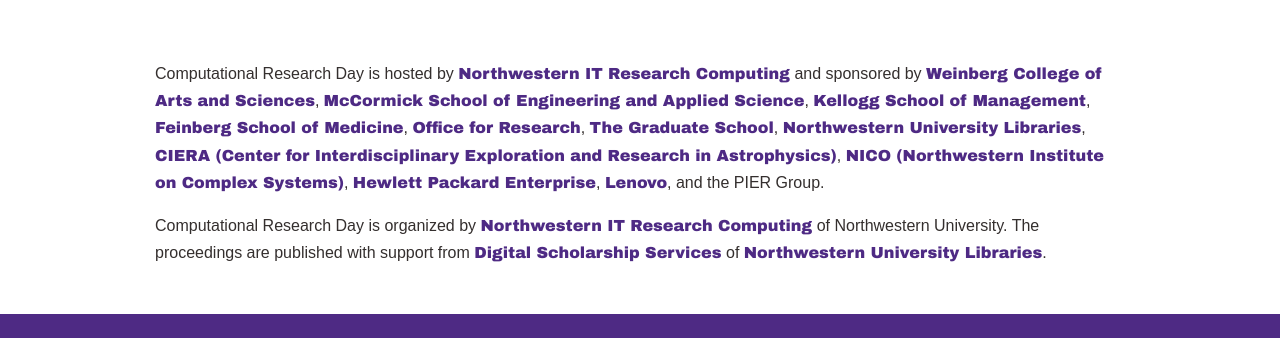
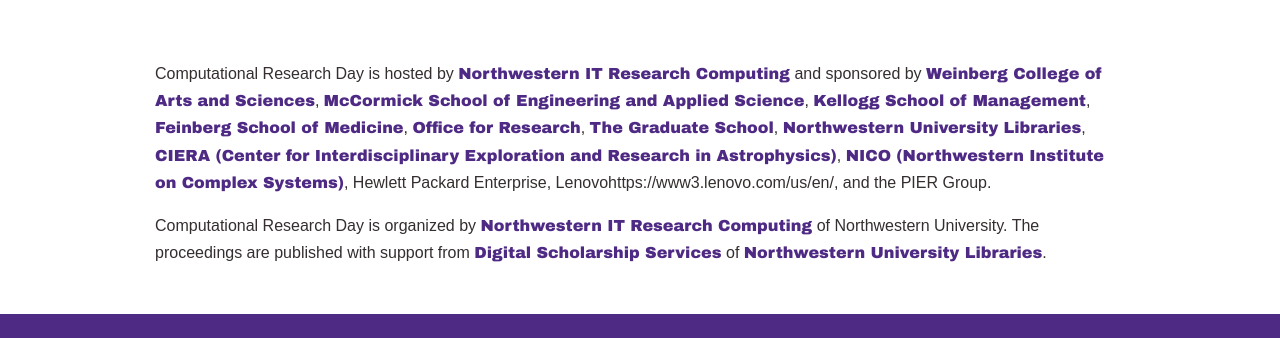
Before and after one commit to nulib/computational-research-day, a Jekyll site: the page built from index.md, in a window 1280 px wide and 900 px high, scrolled down 1958 px, cut to the strip 156-494 px from the top of the window. Built offline with Jekyll 4.4.1, drawn with Linux system fonts in a browser that asks for light colours; nearby versions of some CDN libraries; some web fonts are replaced; some of the changed lines change nothing that is shown.

Commit message:
removes links to commercial websites

```diff
--- a/index.md
+++ b/index.md
@@ -6,6 +6,6 @@
 home: true
 header_caption: "Portrait of the Galaxy as a Young Galaxy by Alex Gurvich, Department of Physics & Astronomy"
 ---
-Computational Research Day is hosted by [Northwestern IT Research Computing](http://www.it.northwestern.edu/research) and sponsored by [Weinberg College of Arts and Sciences](http://www.weinberg.northwestern.edu/), [McCormick School of Engineering and Applied Science](http://www.mccormick.northwestern.edu/), [Kellogg School of Management](http://www.kellogg.northwestern.edu/), [Feinberg School of Medicine](http://www.feinberg.northwestern.edu/), [Office for Research](https://research.northwestern.edu/), [The Graduate School](http://www.tgs.northwestern.edu/), [Northwestern University Libraries](http://www.library.northwestern.edu/), [CIERA (Center for Interdisciplinary Exploration and Research in Astrophysics)](http://ciera.northwestern.edu/), [NICO (Northwestern Institute on Complex Systems)](https://www.nico.northwestern.edu/), [Hewlett Packard Enterprise](https://www.hpe.com/us/en/home.html), [Lenovo](https://www3.lenovo.com/us/en/), and the PIER Group.
+Computational Research Day is hosted by [Northwestern IT Research Computing](http://www.it.northwestern.edu/research) and sponsored by [Weinberg College of Arts and Sciences](http://www.weinberg.northwestern.edu/), [McCormick School of Engineering and Applied Science](http://www.mccormick.northwestern.edu/), [Kellogg School of Management](http://www.kellogg.northwestern.edu/), [Feinberg School of Medicine](http://www.feinberg.northwestern.edu/), [Office for Research](https://research.northwestern.edu/), [The Graduate School](http://www.tgs.northwestern.edu/), [Northwestern University Libraries](http://www.library.northwestern.edu/), [CIERA (Center for Interdisciplinary Exploration and Research in Astrophysics)](http://ciera.northwestern.edu/), [NICO (Northwestern Institute on Complex Systems)](https://www.nico.northwestern.edu/), Hewlett Packard Enterprise, Lenovohttps://www3.lenovo.com/us/en/, and the PIER Group.
 
 Computational Research Day is organized by [Northwestern IT Research Computing](http://www.it.northwestern.edu/research/) of Northwestern University. The proceedings are published with support from [Digital Scholarship Services](mailto:digitalscholarship@northwestern.edu) of [Northwestern University Libraries](http://www.library.northwestern.edu/).
```
